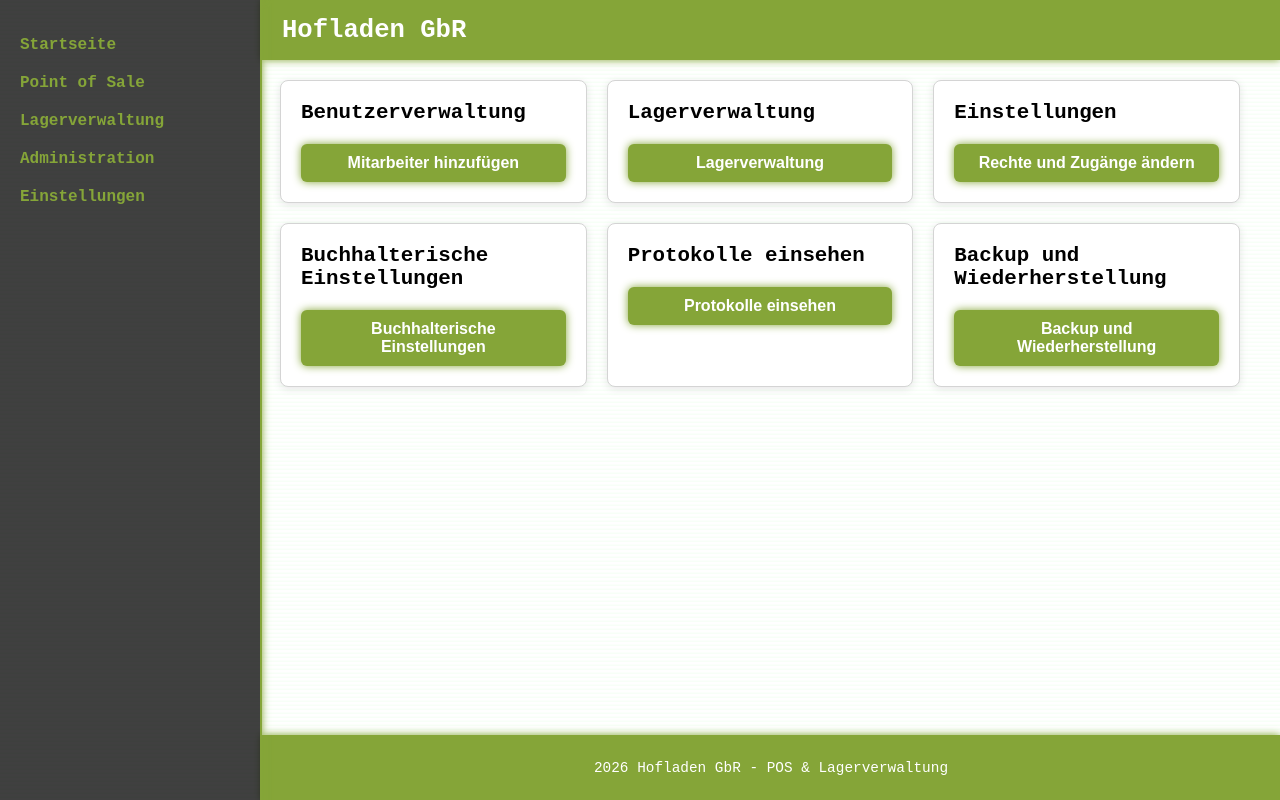
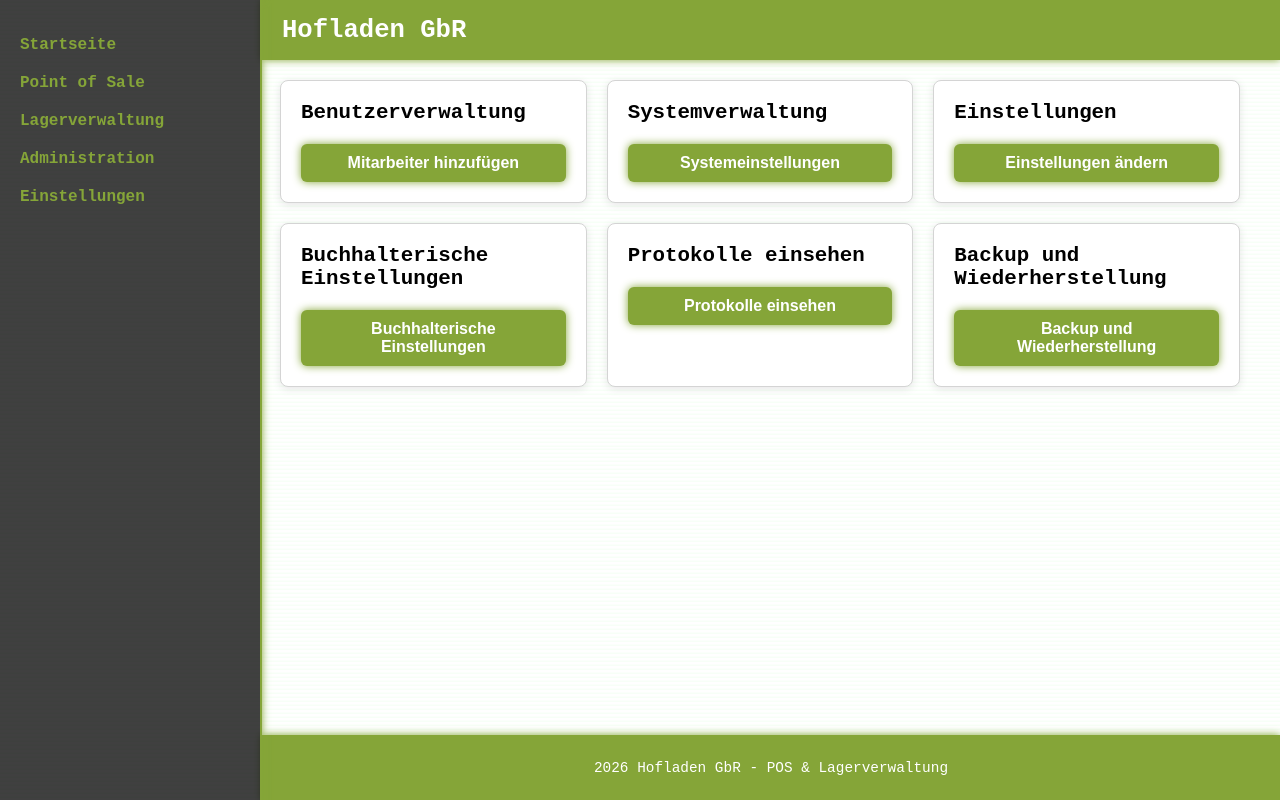
Before and after one commit to MarkiMarkOnline/PROJEKT_KUNDENAUFTRAG, a PHP site: page /sub_directories/admin.php in a window 1280 px wide. Run offline with PHP 8.4, Linux system fonts and the light colour scheme.

Commit message:
Buttons umbenannt in admin.php

```diff
--- a/sub_directories/admin.php
+++ b/sub_directories/admin.php
@@ -74,13 +74,13 @@ if ($_SERVER['REQUEST_METHOD'] === 'POST' && isset($_POST['save_mitarbeiter']))
     </div>
 
     <div class="module">
-        <h3>Lagerverwaltung</h3>
-        <button class="admin-btn" data-modal="systemModal">Lagerverwaltung</button>
+        <h3>Systemverwaltung</h3>
+        <button class="admin-btn" data-modal="systemModal">Systemeinstellungen</button>
     </div>
 
     <div class="module">
         <h3>Einstellungen</h3>
-        <button class="admin-btn" data-modal="einstellungenModal" data-no-login="true">Rechte und Zugänge ändern</button>
+        <button class="admin-btn" data-modal="einstellungenModal" data-no-login="true">Einstellungen ändern</button>
     </div>
 
     <div class="module">
@@ -156,7 +156,7 @@ if ($_SERVER['REQUEST_METHOD'] === 'POST' && isset($_POST['save_mitarbeiter']))
             <h3>Systemverwaltung</h3>
             <p>Systemverwaltungsfunktionen werden hier angezeigt.</p>
 
-            <button type="button" class="admin-btn">Lagerverwaltung starten</button>
+            <button type="button" class="admin-btn">Systemupdates prüfen</button>
             <button type="button" class="admin-btn">Systemdiagnose</button>
             <button type="button" class="admin-btn admin-btn-secondary close-without-save">Schließen</button>
         </div>
```
